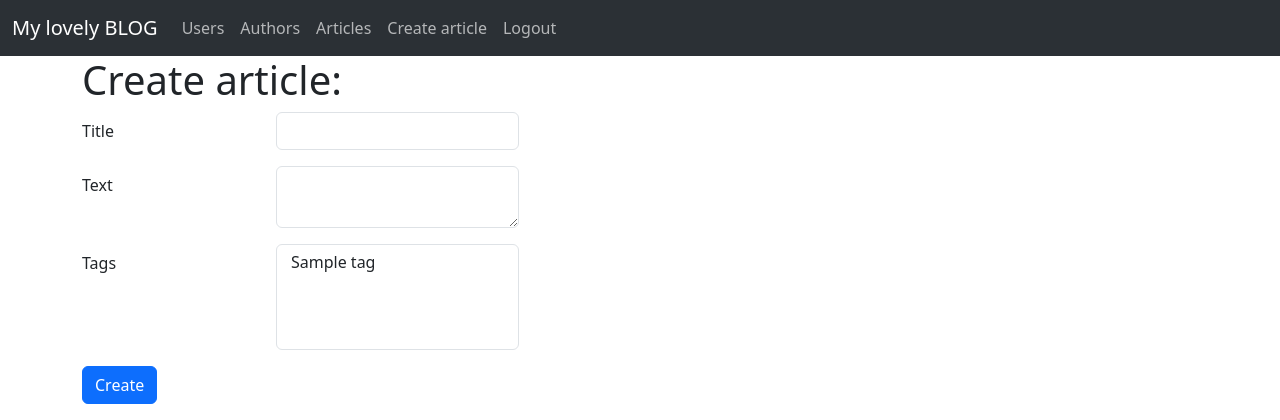
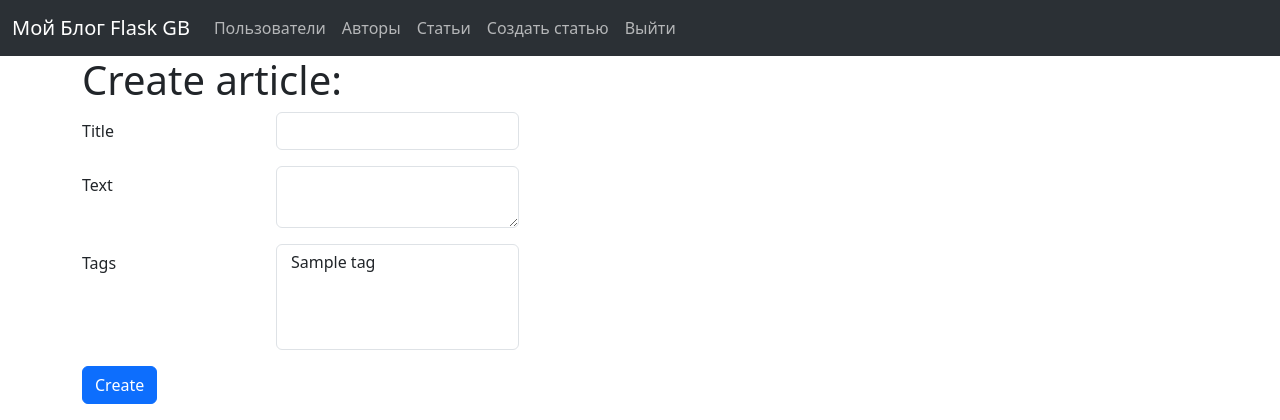
Before and after one commit to viktorisup/Flask-dev, a Flask app: page /articles/create in a window 1280 px wide. Shown: the top 420 px of the page. Run offline with Flask 2, Linux system fonts and the light colour scheme; a user stored in the database is signed in; tables that the repository leaves empty hold one stand-in row (values such as "Sample post"); some libraries are stand-ins or nearby versions.

Commit message:
lesson_11 fix

```diff
--- a/flaskProject/blog/app.py
+++ b/flaskProject/blog/app.py
@@ -28,6 +28,9 @@ def create_app():
     login_manager.init_app(app)
 
     api = init_api(app)
+    app.config['SQLALCHEMY_DATABASE_URI'] = os.getenv('SQLALCHEMY_DATABASE_URI')
+    app.config['SECRET_KEY'] = os.getenv('SECRET_KEY')
+
 
     return app
 
--- a/flaskProject/blog/templates/navbar.html
+++ b/flaskProject/blog/templates/navbar.html
@@ -1,22 +1,22 @@
 <nav class="navbar navbar-expand-lg bg-body-tertiary" data-bs-theme="dark">
     <div class="container-fluid">
-        <a class="navbar-brand" href="#">My lovely BLOG</a>
+        <a class="navbar-brand" href="#">Мой Блог Flask GB</a>
         <button class="navbar-toggler" type="button" data-bs-toggle="collapse" data-bs-target="#navbarNavAltMarkup"
                 aria-controls="navbarNavAltMarkup" aria-expanded="false" aria-label="Toggle navigation">
             <span class="navbar-toggler-icon"></span>
         </button>
         <div class="collapse navbar-collapse" id="navbarNavAltMarkup">
             <div class="navbar-nav">
-                <a class="nav-link" aria-current="page" href="{{ url_for('user_bp.user_list') }}">Users</a>
-                <a class="nav-link" aria-current="page" href="{{ url_for('author.author_list') }}">Authors</a>
-                <a class="nav-link" href="{{ url_for('article_bp.article_list') }}">Articles</a>
+                <a class="nav-link" aria-current="page" href="{{ url_for('user_bp.user_list') }}">Пользователи</a>
+                <a class="nav-link" aria-current="page" href="{{ url_for('author.author_list') }}">Авторы</a>
+                <a class="nav-link" href="{{ url_for('article_bp.article_list') }}">Статьи</a>
                 {% if current_user.is_authenticated %}
-                     <a class="nav-link" href="{{ url_for('article_bp.create_article_form') }}">Create article</a>
-                    <a class="nav-link" href="{{ url_for('auth.logout') }}">Logout</a>
+                     <a class="nav-link" href="{{ url_for('article_bp.create_article_form') }}">Создать статью</a>
+                    <a class="nav-link" href="{{ url_for('auth.logout') }}">Выйти</a>
                 {% else %}
                     <a href="{{ url_for('auth.login') }}"
                        class="nav-link {% if request.endpoint == 'login' -%}active{%- endif %}">
-                        Login
+                        Войти
                     </a>
                 {% endif %}
             </div>
--- a/flaskProject/wsgi.py
+++ b/flaskProject/wsgi.py
@@ -16,9 +16,9 @@ def create_user():
     from blog.models import User
 
     db.session.add(
-        User(first_name='Дмитрий',
-             last_name='Посвянский',
-             email='posv@mail.ru',
+        User(first_name='Viktor',
+             last_name='Isupov',
+             email='isup@mail.ru',
              password=generate_password_hash('1234'))
     )
     db.session.commit()
```
Also changed, not shown: flaskProject/blog/db.sqlite.
